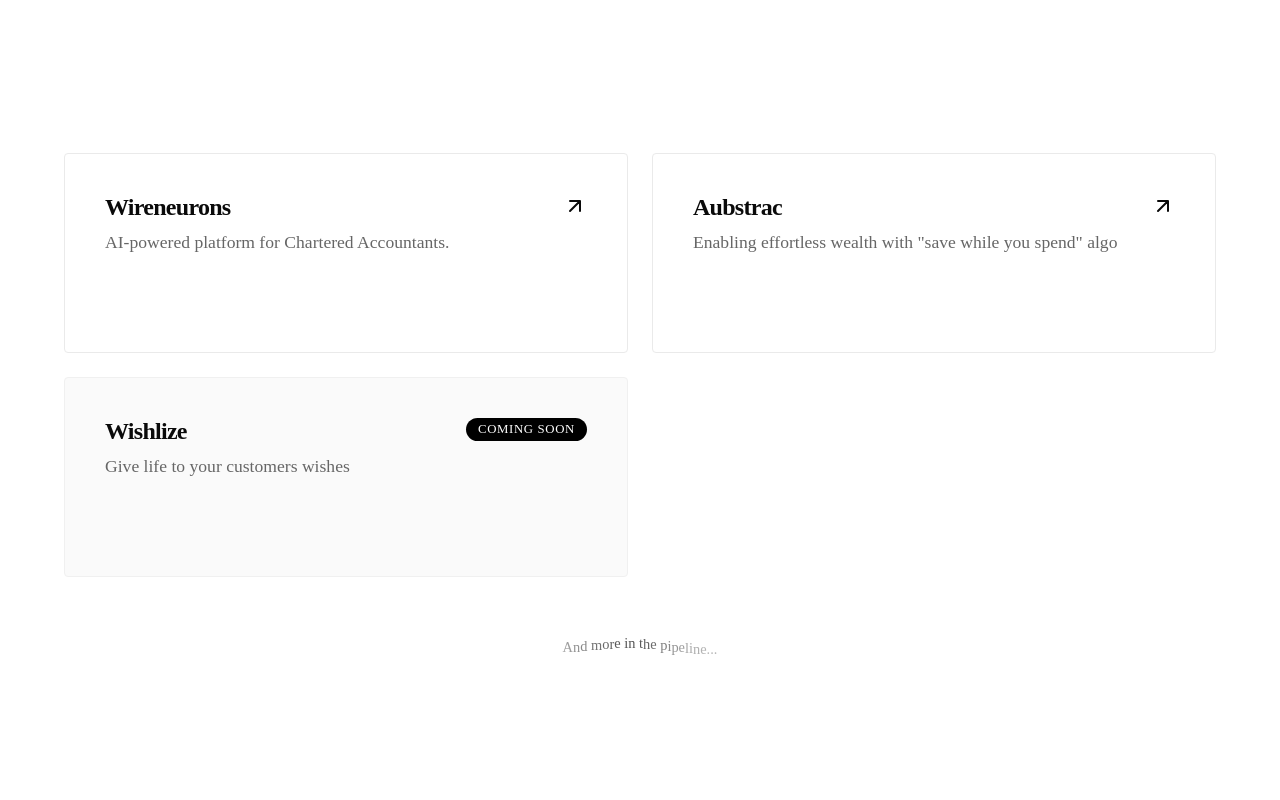
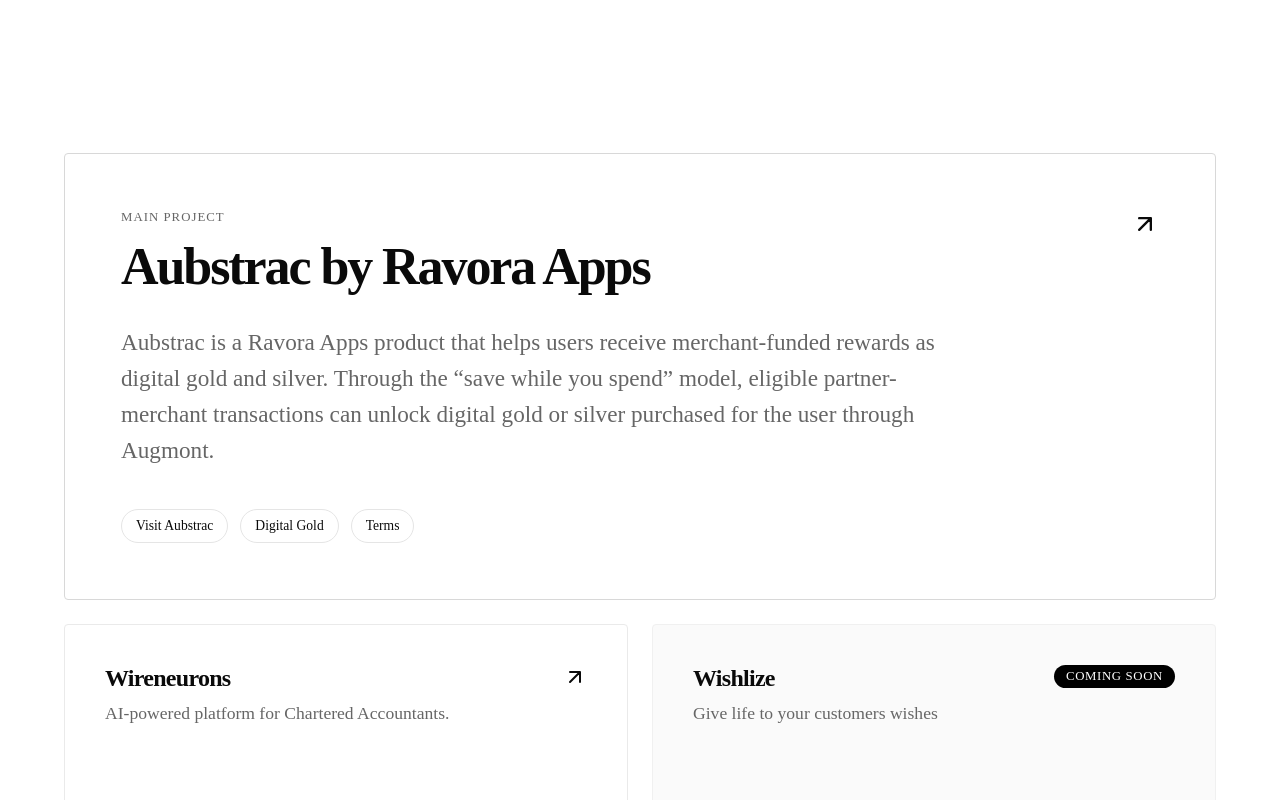
Before and after one commit to hari-learns/ravora, a Next.js app: page / in a window 1280 px wide. Shown: the part 654-1454 px from the top of the page. Built offline with nearby package versions, Linux system fonts and the light colour scheme.

Commit message:
Feature Aubstrac on homepage

```diff
--- a/src/app/page.module.css
+++ b/src/app/page.module.css
@@ -43,6 +43,88 @@
   padding: 80px 0;
 }
 
+.featuredProject {
+  display: block;
+  border: 1px solid #d8d8d8;
+  border-radius: 4px;
+  padding: 56px;
+  margin-bottom: 24px;
+  background: #fff;
+  transition: all 0.3s cubic-bezier(0.16, 1, 0.3, 1);
+}
+
+.featuredProject:hover {
+  background: var(--card-hover);
+  border-color: #000;
+}
+
+.featuredHeader {
+  display: flex;
+  justify-content: space-between;
+  gap: 40px;
+  align-items: flex-start;
+  margin-bottom: 32px;
+}
+
+.eyebrow {
+  font-family: var(--font-mono);
+  font-size: 0.8rem;
+  color: var(--accent);
+  letter-spacing: 0.08em;
+  margin-bottom: 16px;
+  text-transform: uppercase;
+}
+
+.featuredTitle {
+  font-size: 3.25rem;
+  line-height: 1;
+  font-weight: 800;
+  letter-spacing: -0.04em;
+}
+
+.featuredArrow {
+  display: inline-flex;
+  flex: 0 0 auto;
+  color: var(--foreground);
+  transition: transform 0.3s cubic-bezier(0.16, 1, 0.3, 1);
+}
+
+.featuredArrow:hover,
+.featuredArrow:focus-visible {
+  transform: translate(2px, -2px);
+}
+
+.featuredDescription {
+  max-width: 820px;
+  color: var(--accent);
+  font-size: 1.45rem;
+  line-height: 1.55;
+  margin-bottom: 40px;
+}
+
+.featuredLinks {
+  display: flex;
+  flex-wrap: wrap;
+  gap: 12px;
+  font-family: var(--font-mono);
+  font-size: 0.85rem;
+  color: var(--foreground);
+}
+
+.featuredLinks a {
+  border: 1px solid #e5e5e5;
+  border-radius: 999px;
+  padding: 8px 14px;
+  background: #fff;
+  transition: border-color 0.2s ease, background 0.2s ease;
+}
+
+.featuredLinks a:hover,
+.featuredLinks a:focus-visible {
+  border-color: #000;
+  background: var(--card-hover);
+}
+
 .grid {
   display: grid;
   grid-template-columns: repeat(2, minmax(0, 1fr));
@@ -75,4 +157,22 @@
   .grid {
     grid-template-columns: 1fr;
   }
+
+  .featuredProject {
+    padding: 28px;
+  }
+
+  .featuredHeader {
+    gap: 24px;
+    margin-bottom: 24px;
+  }
+
+  .featuredTitle {
+    font-size: 2.4rem;
+  }
+
+  .featuredDescription {
+    font-size: 1.15rem;
+    margin-bottom: 32px;
+  }
 }
--- a/src/app/page.tsx
+++ b/src/app/page.tsx
@@ -22,16 +22,48 @@ export default function Home() {
       </section>
 
       <section className={styles.projects}>
+        <div className={styles.featuredProject}>
+          <div className={styles.featuredHeader}>
+            <div>
+              <p className={styles.eyebrow}>Main project</p>
+              <h2 className={styles.featuredTitle}>Aubstrac by Ravora Apps</h2>
+            </div>
+            <a
+              href="https://aubstrac.com"
+              target="_blank"
+              rel="noopener noreferrer"
+              className={styles.featuredArrow}
+              aria-label="Open Aubstrac"
+            >
+              <svg width="28" height="28" viewBox="0 0 24 24" fill="none" xmlns="http://www.w3.org/2000/svg">
+                <path d="M7 17L17 7M17 7H7M17 7V17" stroke="currentColor" strokeWidth="2" strokeLinecap="round" strokeLinejoin="round" />
+              </svg>
+            </a>
+          </div>
+          <p className={styles.featuredDescription}>
+            Aubstrac is a Ravora Apps product that helps users receive merchant-funded
+            rewards as digital gold and silver. Through the “save while you spend” model,
+            eligible partner-merchant transactions can unlock digital gold or silver purchased
+            for the user through Augmont.
+          </p>
+          <div className={styles.featuredLinks} aria-label="Aubstrac links">
+            <a href="https://aubstrac.com" target="_blank" rel="noopener noreferrer">
+              Visit Aubstrac
+            </a>
+            <a href="https://aubstrac.com/digital-gold" target="_blank" rel="noopener noreferrer">
+              Digital Gold
+            </a>
+            <a href="https://aubstrac.com/terms" target="_blank" rel="noopener noreferrer">
+              Terms
+            </a>
+          </div>
+        </div>
+
         <div className={styles.grid}>
           <ProjectCard
             title="Wireneurons"
             description="AI-powered platform for Chartered Accountants."
             href="https://wireneurons.com"
-          />
-          <ProjectCard
-            title="Aubstrac"
-            description='Enabling effortless wealth with "save while you spend" algo'
-            href="https://aubstrac.com"
           />
           <ProjectCard
             title="Wishlize"
--- a/src/components/CreativeShape.tsx
+++ b/src/components/CreativeShape.tsx
@@ -20,7 +20,7 @@ export default function CreativeShape() {
                 </p>
                 <p className={styles.credit}>- T.S. Eliot</p>
                 <p className={styles.motive}>
-                    The quote is our motive in creating innovative algorithms.
+                    The quote is our motive in creating useful products.
                 </p>
             </div>
         </div>
```
